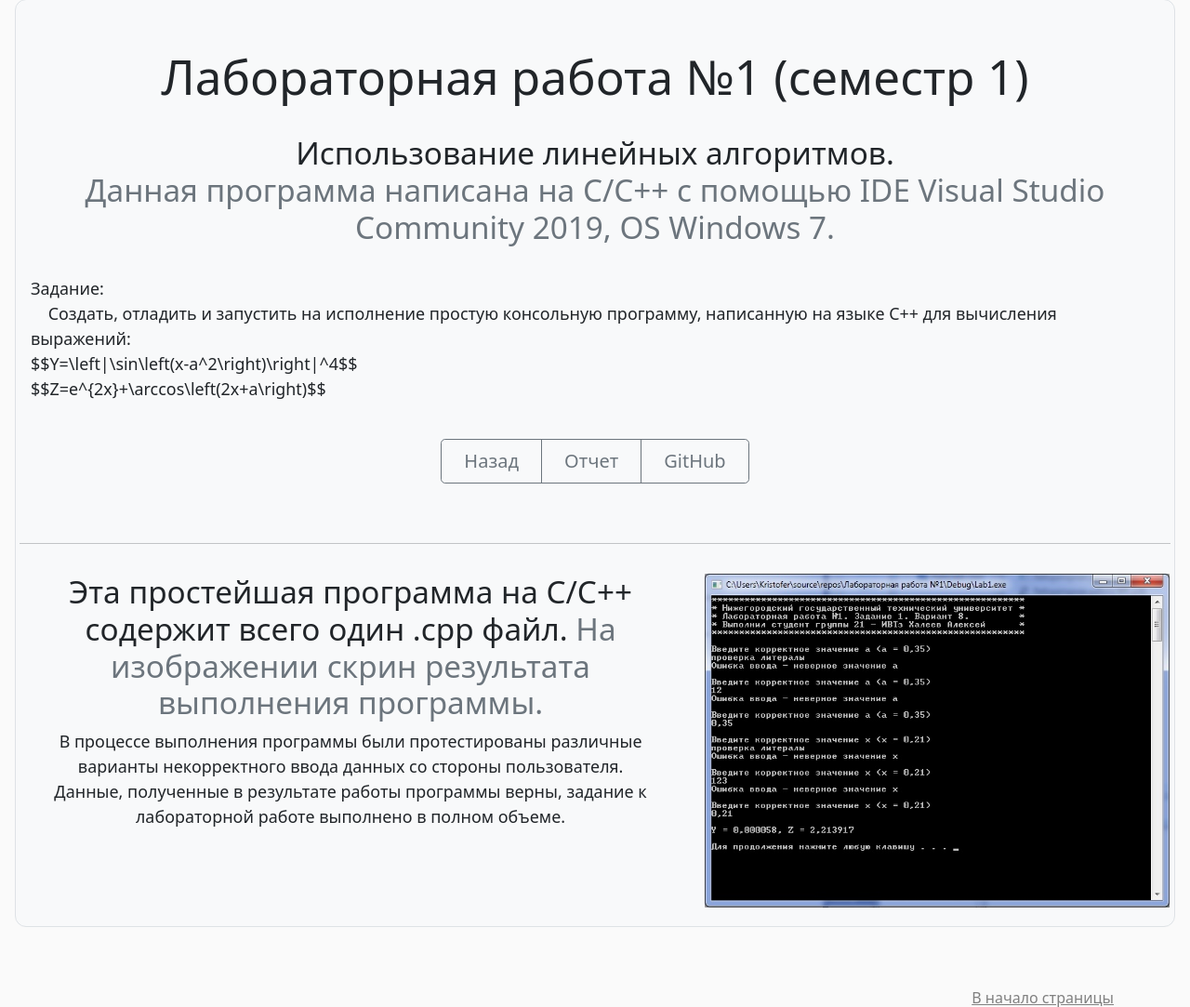
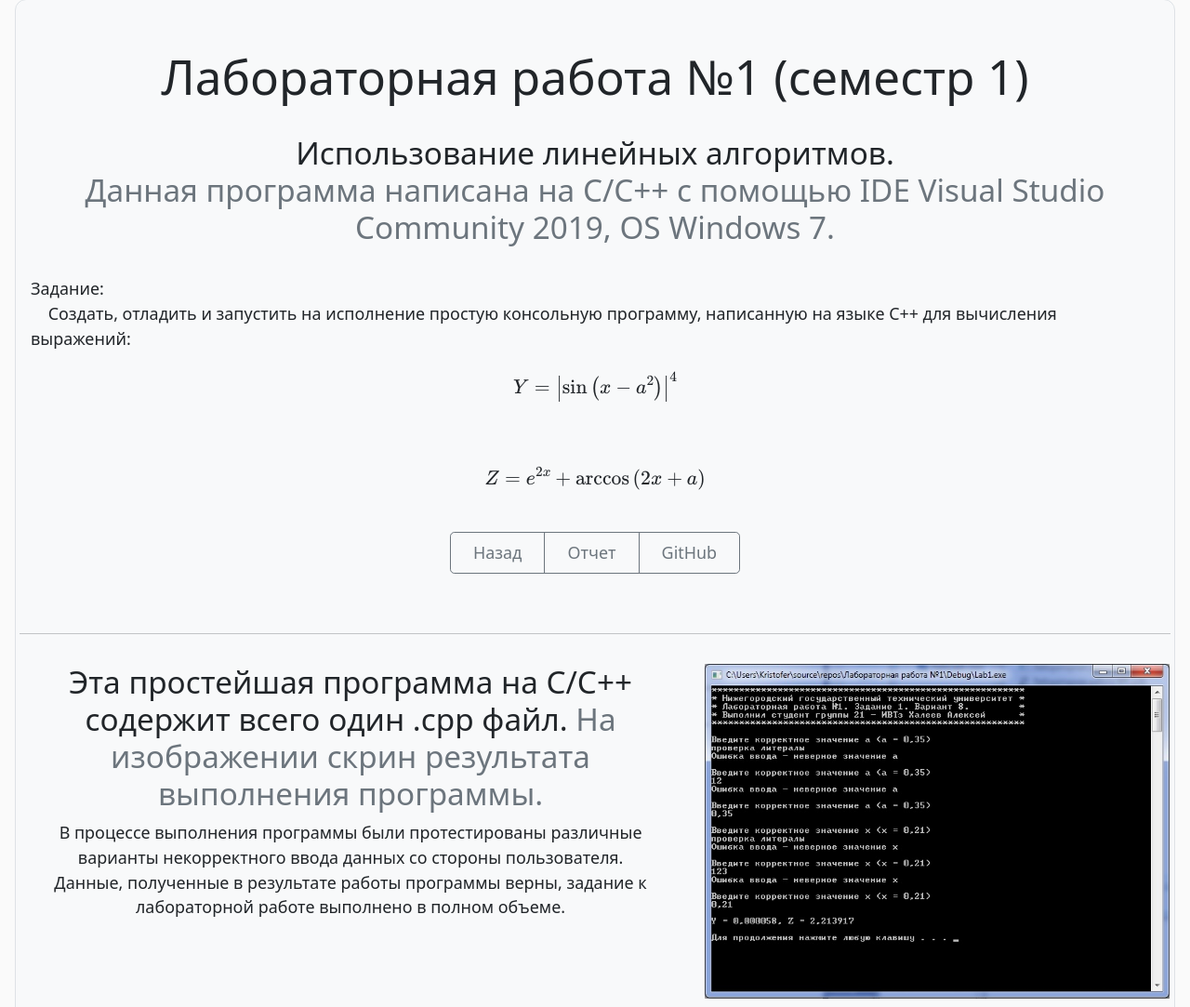
Before and after one commit to AlekseyKhaleev/portfolio-site, a Django app: page /portfolio/10/ in a window 1280 px wide. Shown: the part 102-1185 px from the top of the page at 93% size. Run offline with Django 4.2, Linux system fonts and the light colour scheme; data comes from the database, SQL or seed files in the repository; both versions use the stored data as it was after the commit; some libraries are stand-ins or nearby versions.

Commit message:
bd_changed

```diff
--- a/home/static/css/custom.css
+++ b/home/static/css/custom.css
@@ -63,6 +63,9 @@ A:hover { color: black }
 .adapt-subhead { font-size: 4.5vw; }
 .adapt-text { font-size: 3.6vw; }
 
+@media (max-width: 575.98px) {
+
+ }
 @media (min-width: 576px) {
     .adapt-head { font-size: 6vw; }
     .adapt-subhead { font-size: 3.87vw; }
--- a/home/templates/home/base.html
+++ b/home/templates/home/base.html
@@ -6,10 +6,12 @@
     <meta charset="utf-8">
     <meta name="viewport" content="width=device-width, initial-scale=1">
     <meta http-equiv="X-UA-Compatible" content="ie=edge">
-    <link rel="icon" href="{% static 'portfolio/icon.ico' %}">
+    <link rel="icon" href="{% static 'portfolio/logo.ico' %}">
     <title>Khaleev</title>
     <link rel="stylesheet" href="{% static 'css/bootstrap.min.css' %}" type="text/css">
     <link href="{% static 'css/custom.css' %}" rel="stylesheet" type="text/css">
+    <script src="https://polyfill.io/v3/polyfill.min.js?features=es6"></script>
+    <script id="MathJax-script" async src="https://cdn.jsdelivr.net/npm/mathjax@3/es5/tex-mml-chtml.js"></script>
   </head>
 
   <body>
--- a/portfolio/templates/portfolio/detail.html
+++ b/portfolio/templates/portfolio/detail.html
@@ -4,17 +4,17 @@
 {% block content %}
 
 <div class="p-1 mx-3 mb-3 bg-light border rounded-5" align="center">
-    <div class="container-fluid py-5">
+    <div class="container-fluid py-5" >
         <h1 class="featurette-heading adapt-head" align="center">{{ card.title}}</h1><br>
         <h3 class="featurette-heading adapt-subhead" align="center">{{ card.description_head|safe|linebreaksbr }}<br>
             <span class="text-muted adapt-subhead">{{ card.description_span|safe|linebreaksbr }}</span></h3><br>
         <p class="lead adapt-text" align="left" style="white-space: pre-wrap;">{{ card.description_lead|safe }}</p><br>
         <div class="btn-group" align="center">
-            <a class="btn btn-outline-secondary btn-lg px-4" href="../">Назад</a>
+            <a class="btn btn-outline-secondary btn-lg px-4 adapt-text" href="../">Назад</a>
             {% if card.report != "nothing" %}
-            <a class="btn btn-outline-secondary btn-lg px-4" target="_blank" href="{{ card.report.url }}">Отчет</a>
+            <a class="btn btn-outline-secondary btn-lg px-4 adapt-text" target="_blank" href="{{ card.report.url }}">Отчет</a>
             {% endif %}
-            <a class="btn btn-outline-secondary btn-lg px-4" target="_blank" href="{{ card.github }}">GitHub</a>
+            <a class="btn btn-outline-secondary btn-lg px-4 adapt-text" target="_blank" href="{{ card.github }}">GitHub</a>
         </div>
     </div>
 
@@ -94,7 +94,7 @@
     </div>
     </div>
     {% endif %}
-</div>
+
 <footer class="text-muted py-5">
   <div class="container">
     <p class="float-end mb-1">
```
Also changed, not shown: db.sqlite3.
